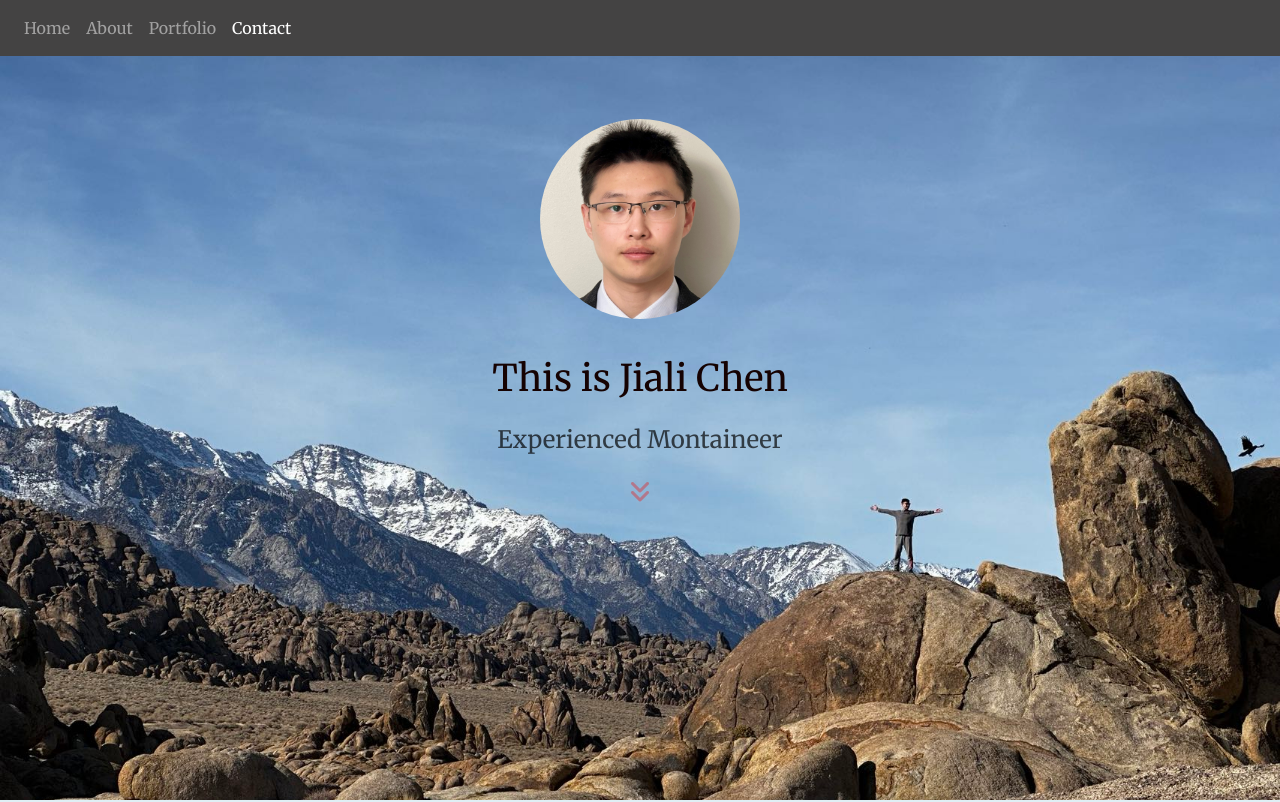
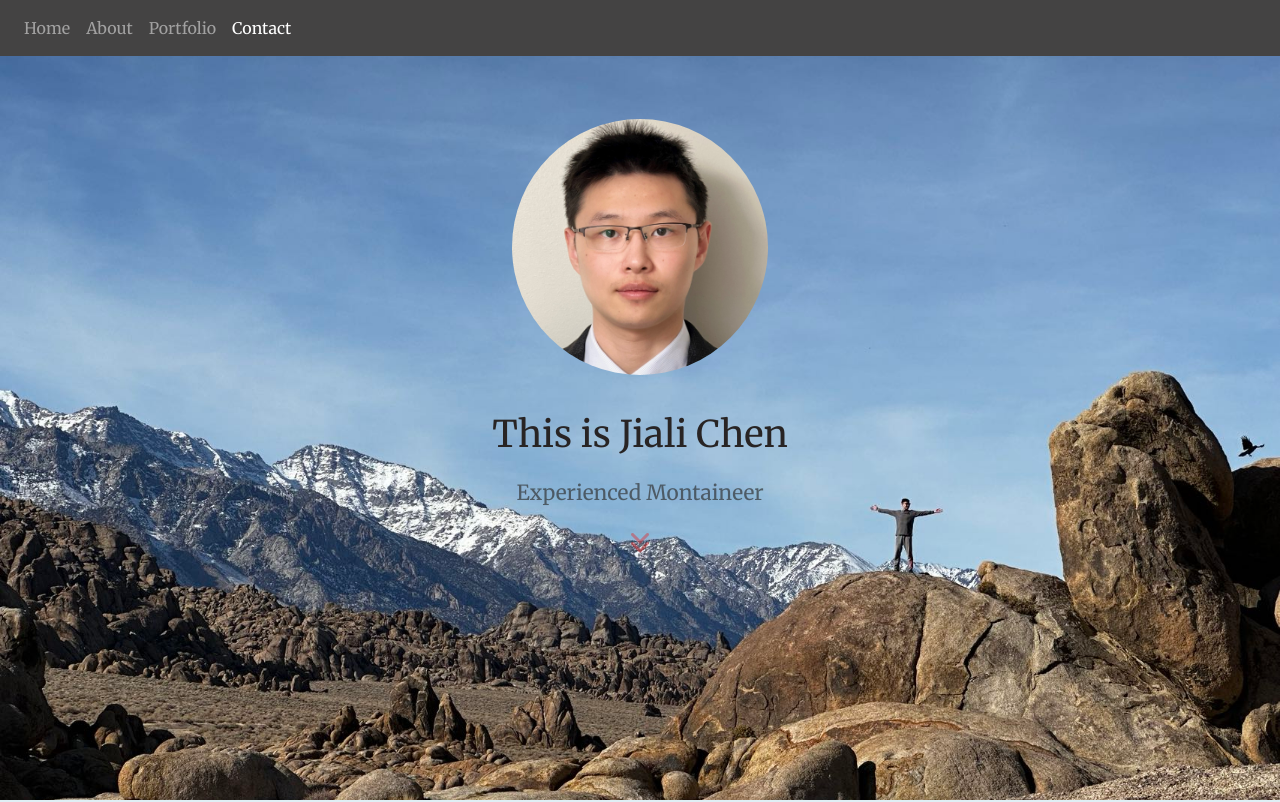
Before and after one commit to Gary-ChenJL/Gary-ChenJL.github.io, a plain HTML site: page index.html in a window 1280 px wide. Shown: the top 802 px of the page. Drawn offline with nearby package versions, Linux system fonts and the light colour scheme.

Commit message:
add scaling in css

```diff
--- a/style.css
+++ b/style.css
@@ -54,19 +54,19 @@ section::before {
 
 #home img {
 	margin-top: 5px;
-	width: 200px;
-	height: 200px;
+	max-width: 20%;
+	height: auto;
 }
 
 #home .greeting1 {
-	color: #150202;
+	color: #282424;
 	font-size: 2.3em;
 	margin-top: 2rem;
 }
 
 .greeting2 {
-	color: rgba(3, 3, 3, 0.7);
-	font-size: 1.5em;
+	color: rgba(55, 60, 62, 0.74);
+	font-size: 1.3em;
 }
 
 .arrow-down {
```
